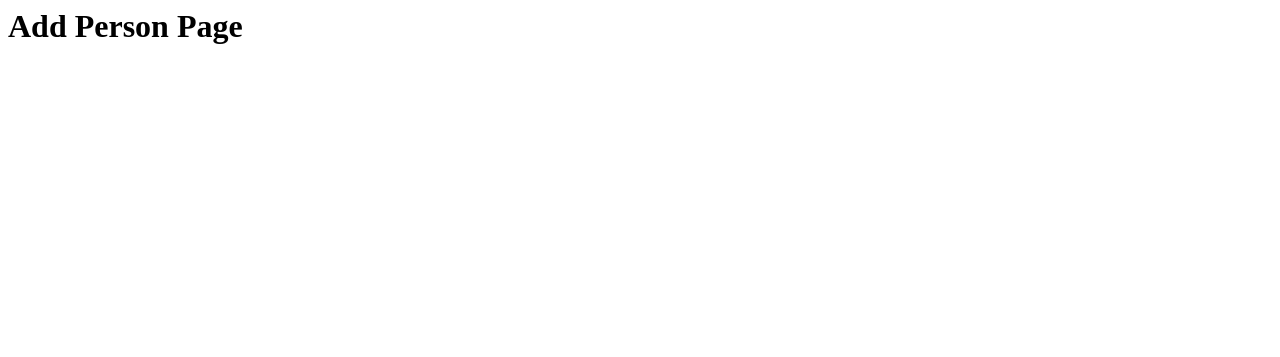
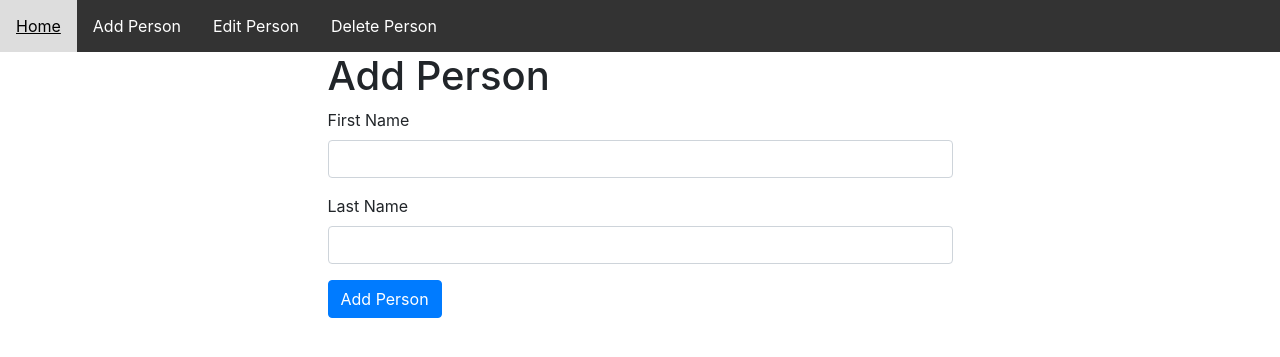
Before and after one commit to pgardikis/CRUD_app, a Flask app: page /add_person in a window 1280 px wide. Shown: the top 357 px of the page. Run offline with Flask 3, Linux system fonts and the light colour scheme; some libraries are stand-ins or nearby versions.

Commit message:
modified base.html file, added new html files

```diff
--- /dev/null
+++ b/website/templates/add_person.html
@@ -0,0 +1,25 @@
+{% extends 'base.html' %}
+
+{% block content %}
+  <div class="row">
+    <div class="col-md-6 offset-md-3">
+      <h1>Add Person</h1>
+
+      <form method="POST"">
+
+        <div class="form-group">
+          <label for="firstname">First Name</label>
+          <input type="text" class="form-control" id="firstname" name="firstname" required>
+        </div>
+
+        <div class="form-group">
+          <label for="lastname">Last Name</label>
+          <input type="text" class="form-control" id="lastname" name="lastname" required>
+        </div>
+
+        <button type="submit" class="btn btn-primary">Add Person</button>
+
+      </form>
+    </div>
+  </div>
+{% endblock %}
--- a/website/templates/base.html
+++ b/website/templates/base.html
@@ -2,6 +2,34 @@
 <html>
   <head>
     <title>My Website</title>
+    <style>
+      /* Style the navigation bar */
+      nav {
+        background-color: #333;
+        overflow: hidden;
+      }
+
+      /* Style the links inside the navigation bar */
+      nav a {
+        float: left;
+        color: white;
+        text-align: center;
+        padding: 14px 16px;
+        text-decoration: none;
+      }
+
+      /* Change the color of links on hover */
+      nav a:hover {
+        background-color: #ddd;
+        color: black;
+      }
+    </style>
+    <link rel="stylesheet" href="https://stackpath.bootstrapcdn.com/bootstrap/4.5.2/css/bootstrap.min.css">
+    <script src="https://code.jquery.com/jquery-3.5.1.slim.min.js"></script>
+    <script src="https://cdn.jsdelivr.net/npm/@popperjs/core@2.10.2/dist/umd/popper.min.js"
+        integrity="sha384-foSTcJthj6+kFbX9I/u/gLYa64TEdLl6ZPlc6Llfs6I2U6nruMRRz2s53i02Bbl"
+        crossorigin="anonymous"></script>
+    <script src="https://stackpath.bootstrapcdn.com/bootstrap/4.5.2/js/bootstrap.min.js"></script>
   </head>
   <body>
     <nav>
@@ -15,3 +43,4 @@
         {% endblock %}
     </main>
   </body>
+</html>
--- a/website/templates/home.html
+++ b/website/templates/home.html
@@ -1,3 +1,7 @@
 {% extends "base.html" %}
 
-{% block title%}Home{% endblock %}
+{% block content %}
+
+<h2>Home Page</h2>
+
+{% endblock %}
--- a/website/views.py
+++ b/website/views.py
@@ -8,12 +8,12 @@ def home():
 
 @views.route('/add_person')
 def add_person():
-    return "<h1> Add Person Page </h1>"
+    return render_template("add_person.html")
 
 @views.route('/edit_person')
 def edit_person():
-    return "<h1> Edit Person Page </h1>"
+    return render_template("edit_person.html")
 
 @views.route('/delete_person')
 def delete_person():
-    return "<h1> Delete Person Page </h1>"
+    return render_template("delete_person.html")
```
Also changed, not shown: website/templates/delete_person.html (added, +7 -0 lines), website/templates/edit_person.html (added, +7 -0 lines).
